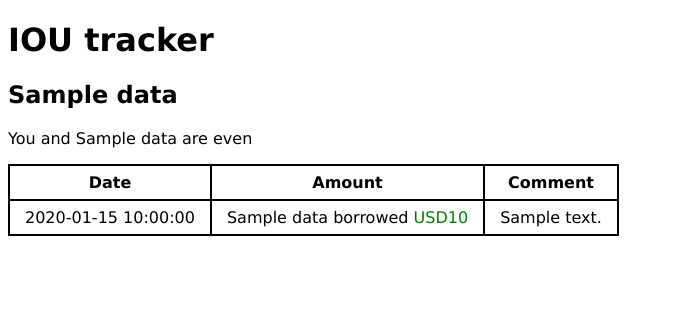
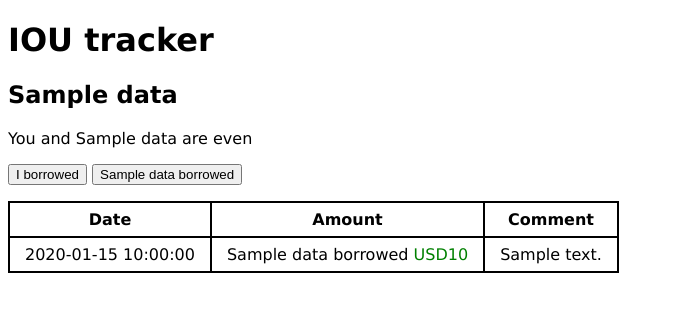
Before and after one commit to joesingo/iou-tracker, a Flask app: template templates/list.html in a window 1280 px wide. Shown: the top 312 px of the page, without its empty margins (0-674 px from the left). Run offline with Flask 2, Linux system fonts and the light colour scheme; the template is opened without the code that fills it: most values are stand-ins (such as "Sample title", 1, 10 or a date in 2020).

Commit message:
Added buttons to add a new row to transaction table

```diff
--- a/templates/list.html
+++ b/templates/list.html
@@ -44,8 +44,13 @@
                 {% endif %}
             </p>
 
+            <p>
+                <button class="add-button" data-id="{{ loop.index }}" data-borrower="You">I borrowed</button>
+                <button class="add-button" data-id="{{ loop.index }}" data-borrower="{{ i }}">{{ i }} borrowed</button>
+            </p>
+
             {% if data[i]["transactions"] %}
-                <table class="trans-table">
+                <table class="trans-table" data-id="{{ loop.index }}">
                     <tr>
                         <th>Date</th>
                         <th>Amount</th>
@@ -70,6 +75,44 @@
         {% endfor %}
 
     </div>
+
+    <script type="text/javascript">
+        var tables = document.getElementsByClassName("trans-table");
+        var addButtons = document.getElementsByClassName("add-button");
+
+        var addRow = function() {
+            var id = this.getAttribute("data-id");
+
+            // Find the table with the same ID as this button
+            for (var i=0; i<tables.length; i++) {
+                if (tables[i].getAttribute("data-id") === id) {
+                    var borrower = this.getAttribute("data-borrower");
+
+                    var date = new Date();
+                    var day = date.getDate();
+                    var month = date.getMonth() + 1;
+                    var year = date.getFullYear().toString().slice(2);
+                    // Pad with 0s if necessary
+                    if (day < 10) day = "0" + day;
+                    if (month < 10) month = "0" + month;
+                    var formattedDate = day + "/" + month + "/" + year;
+
+                    var row = document.createElement("tr");
+                    row.innerHTML = `
+                        <td>${formattedDate}</td>
+                        <td>${borrower} borrowed <input type="text" placeholder="Amount" /></td>
+                        <td><input type="text" placeholder="Comment" /></td>
+                    `;
+
+                    tables[i].appendChild(row);
+                }
+            }
+        }
+
+        for (var i=0; i<addButtons.length; i++) {
+            addButtons[i].onclick = addRow;
+        }
+    </script>
 </body>
 
 </html>
```
